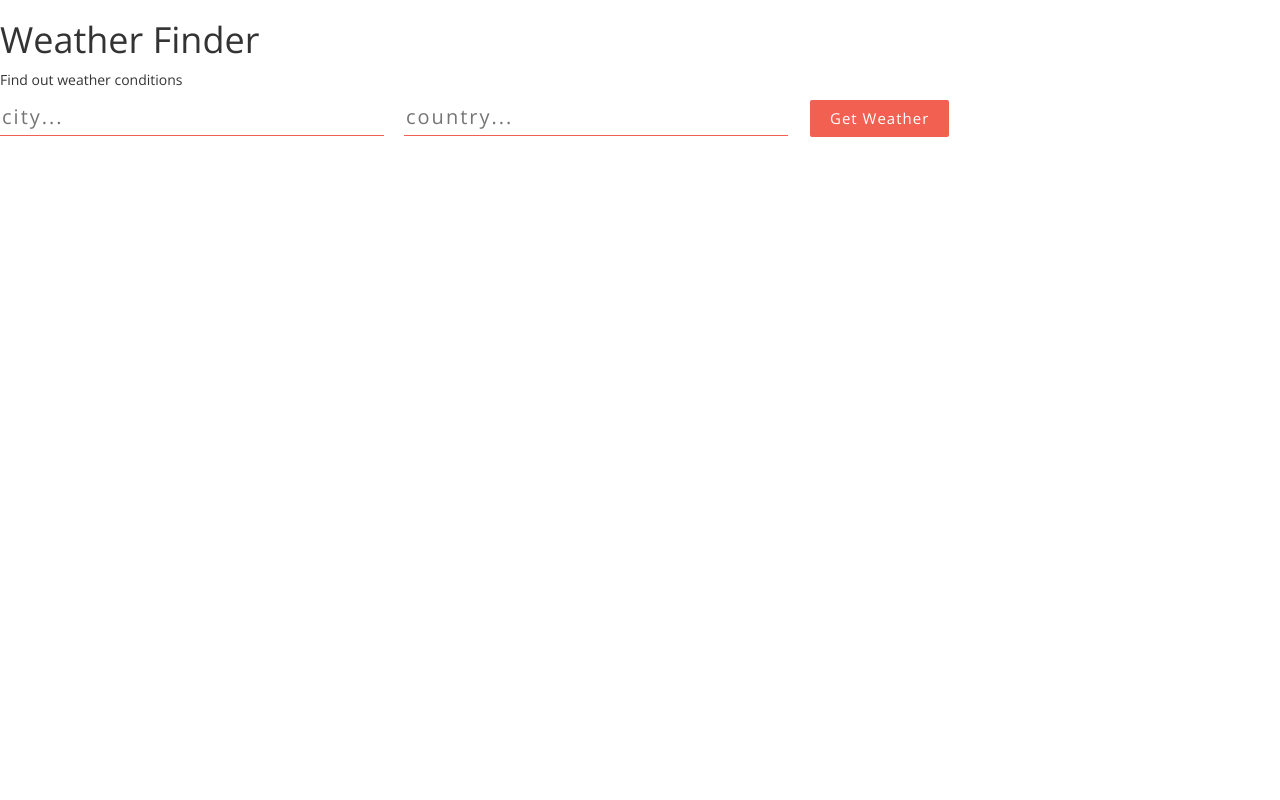
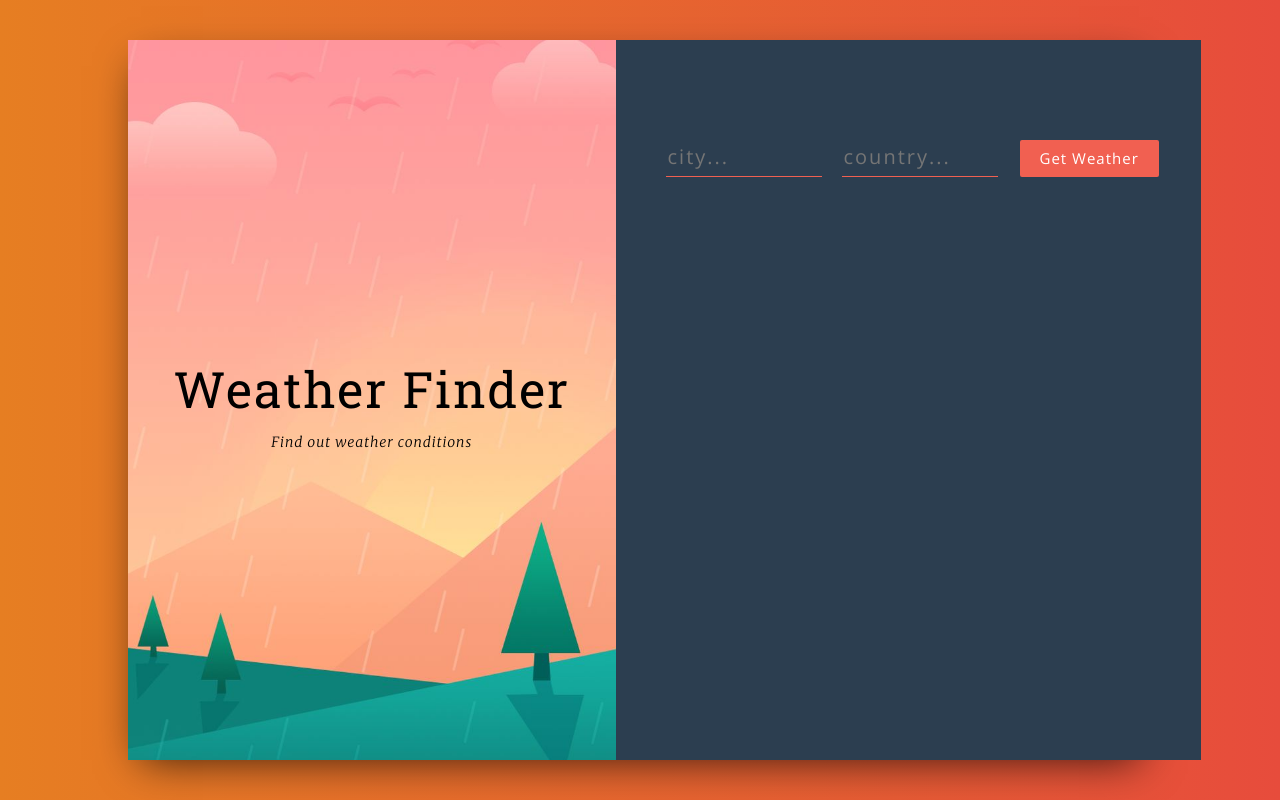
Before and after one commit to KirbyPatrick/aca-final, a React (Create React App) app: page / in a window 1280 px wide. Built offline with nearby package versions, Linux system fonts and the light colour scheme.

Commit message:
added style via Bootstrap

```diff
--- a/src/App.js
+++ b/src/App.js
@@ -50,24 +50,34 @@
     }
   }
 
-
-
   render() {
     return (
       <div>
-        <Titles/>
-        <Form getWeather={this.getWeather}/>
-        <Weather  //the below props allow this info to be passed from app.js, to weather.js so they can be used by the component
+        <div className="wrapper">
+          <div className="main">
+            <div className="container">
+              <div className="row">
+                <div className="col-xs-5 title-container">
+                  <Titles />
+                </div>
+                <div className="col-xs-6 form-container">
+                  <Form getWeather={this.getWeather} />
+                  <Weather
                     temperature={this.state.temperature}
+                    humidity={this.state.humidity}
                     city={this.state.city}
                     country={this.state.country}
-          humidity={this.state.humidity}
                     description={this.state.description}
                     error={this.state.error}
                   />
                 </div>
+              </div>
+            </div>
+          </div>
+        </div>
+      </div>
     );
   }
-}
+};
 
 export default App;
--- a/src/components/Titles.js
+++ b/src/components/Titles.js
@@ -2,8 +2,8 @@
 
 const Titles = () => (
   <div>
-    <h1>Weather Finder</h1>
-    <p>Find out weather conditions</p>
+    <h1 className="title-container__title">Weather Finder</h1>
+    <p className="title-container__subtitle">Find out weather conditions</p>
   </div>
 );
 
--- a/src/components/Weather.js
+++ b/src/components/Weather.js
@@ -1,12 +1,30 @@
 import React from "react"
 //this component does not use state so it's written out in stateless form
 const Weather = (props) => (
-  <div>
-    {props.city && props.country && <p>Location: {props.city}, {props.country}</p>}
-    {props.temperature && <p>Temperature: {props.temperature}</p>}
-    {props.humidity && <p>Humidity: {props.humidity}</p>}
-    {props.description && <p>Weather Conditions: {props.description}</p>}
-    {props.error && <p>{props.error}</p>}
+  <div className="weather__info">
+    {
+      props.city && props.country && <p className="weather__key">Location:
+       <span className="weather__value"> {props.city}, {props.country} </span>
+      </p>
+    }
+    {
+      props.temperature && <p className="weather__key">Temperature:
+       <span className="weather__value"> {props.temperature}</span>
+      </p>
+    }
+    {
+      props.humidity && <p className="weather__key">Humidity:
+       <span className="weather__value"> {props.humidity}</span>
+      </p>
+    }
+    {
+      props.description && <p className="weather__key">Weather Conditions:
+       <span className="weather__value"> {props.description}</span>
+      </p>
+    }
+    {
+      props.error && <p className="weather__error"> { props.error }</p>
+    }
   </div>
 );
 
```
Lines whose indentation alone changed are shown as unchanged.
